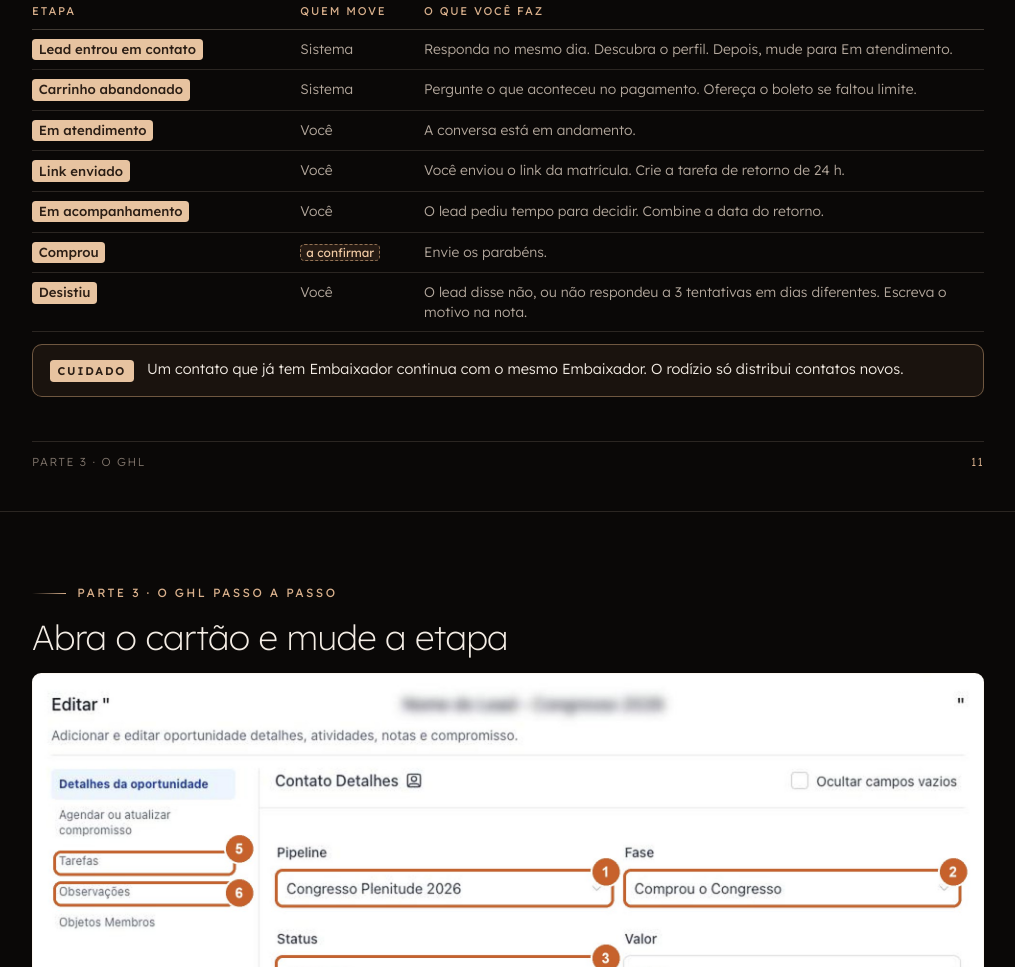
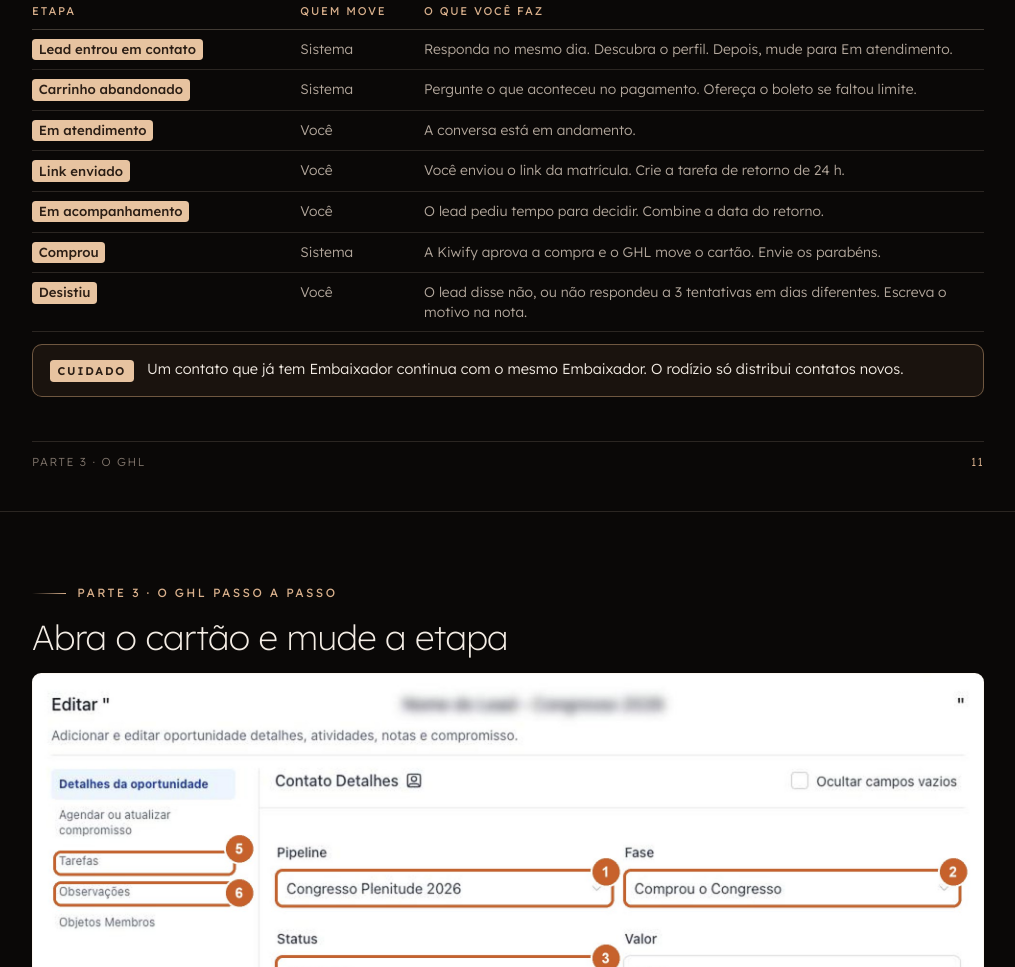
Before and after one commit to JefersonGomesa/congresso-plenitude2026, a plain HTML site: page embaixadores/index.html in a window 1280 px wide. Shown: the part 11033-12000 px from the top of the page, without its empty margins (132-1147 px from the left). Drawn offline with Linux system fonts and the light colour scheme.

Commit message:
Manual: etapa Comprou da Pós movida pela Kiwify

```diff
--- a/embaixadores/index.html
+++ b/embaixadores/index.html
@@ -729,7 +729,7 @@ body.web{--fs:1.14;background:var(--bg);overflow-x:hidden}
     <tr><td><span class="stage">Em atendimento</span></td><td>Você</td><td>A conversa está em andamento.</td></tr>
     <tr><td><span class="stage">Link enviado</span></td><td>Você</td><td>Você enviou o link da matrícula. Crie a tarefa de retorno de 24 h.</td></tr>
     <tr><td><span class="stage">Em acompanhamento</span></td><td>Você</td><td>O lead pediu tempo para decidir. Combine a data do retorno.</td></tr>
-    <tr><td><span class="stage">Comprou</span></td><td><span class="tbc">a confirmar</span></td><td>Envie os parabéns.</td></tr>
+    <tr><td><span class="stage">Comprou</span></td><td>Sistema</td><td>A Kiwify aprova a compra e o GHL move o cartão. Envie os parabéns.</td></tr>
     <tr><td><span class="stage">Desistiu</span></td><td>Você</td><td>O lead disse não, ou não respondeu a 3 tentativas em dias diferentes. Escreva o motivo na nota.</td></tr>
   </table>
   <div class="warn mt4"><span class="k">CUIDADO</span><span>Um contato que já tem Embaixador continua com o mesmo Embaixador. O rodízio só distribui contatos novos.</span></div>
```
Also changed, not shown: 1 other file.
